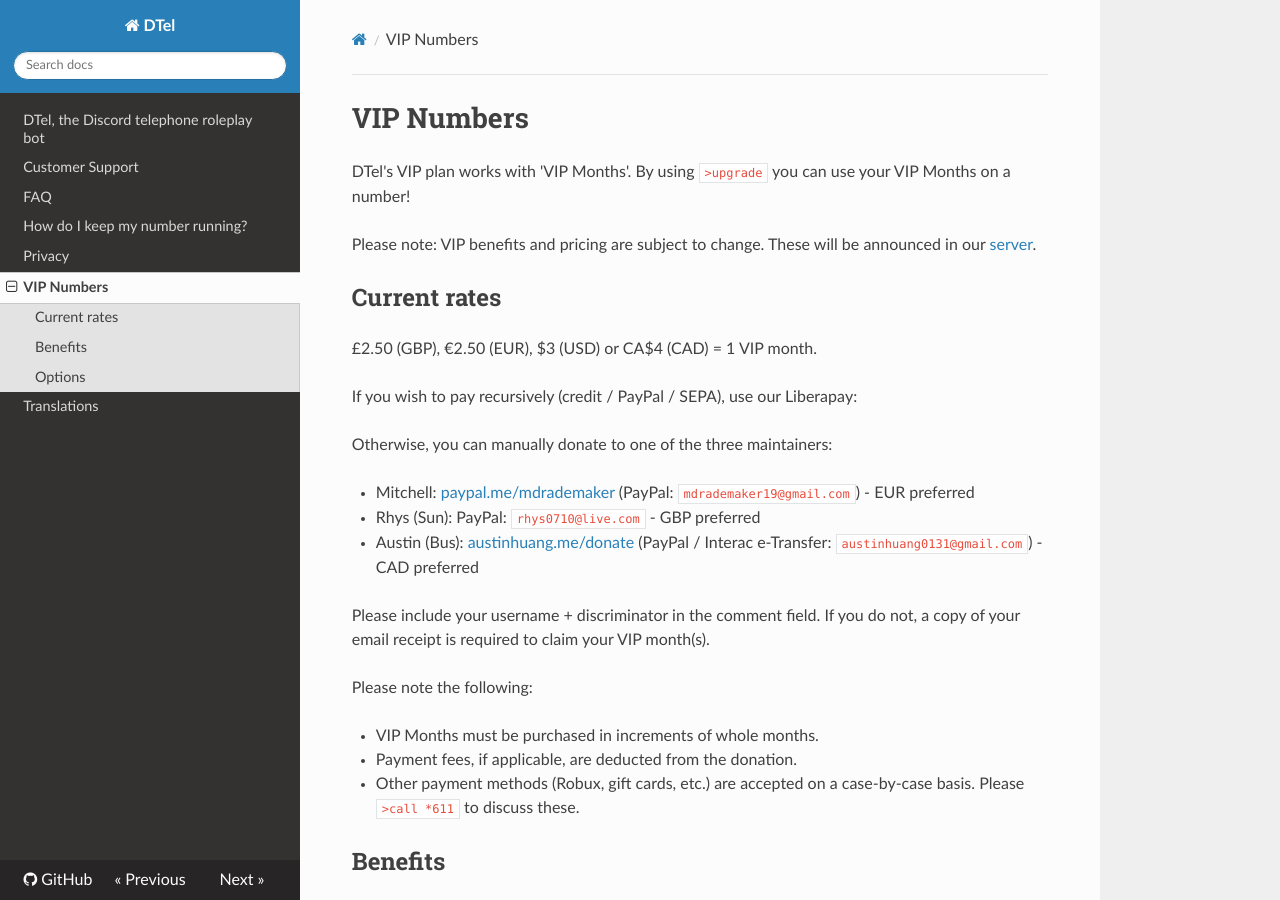
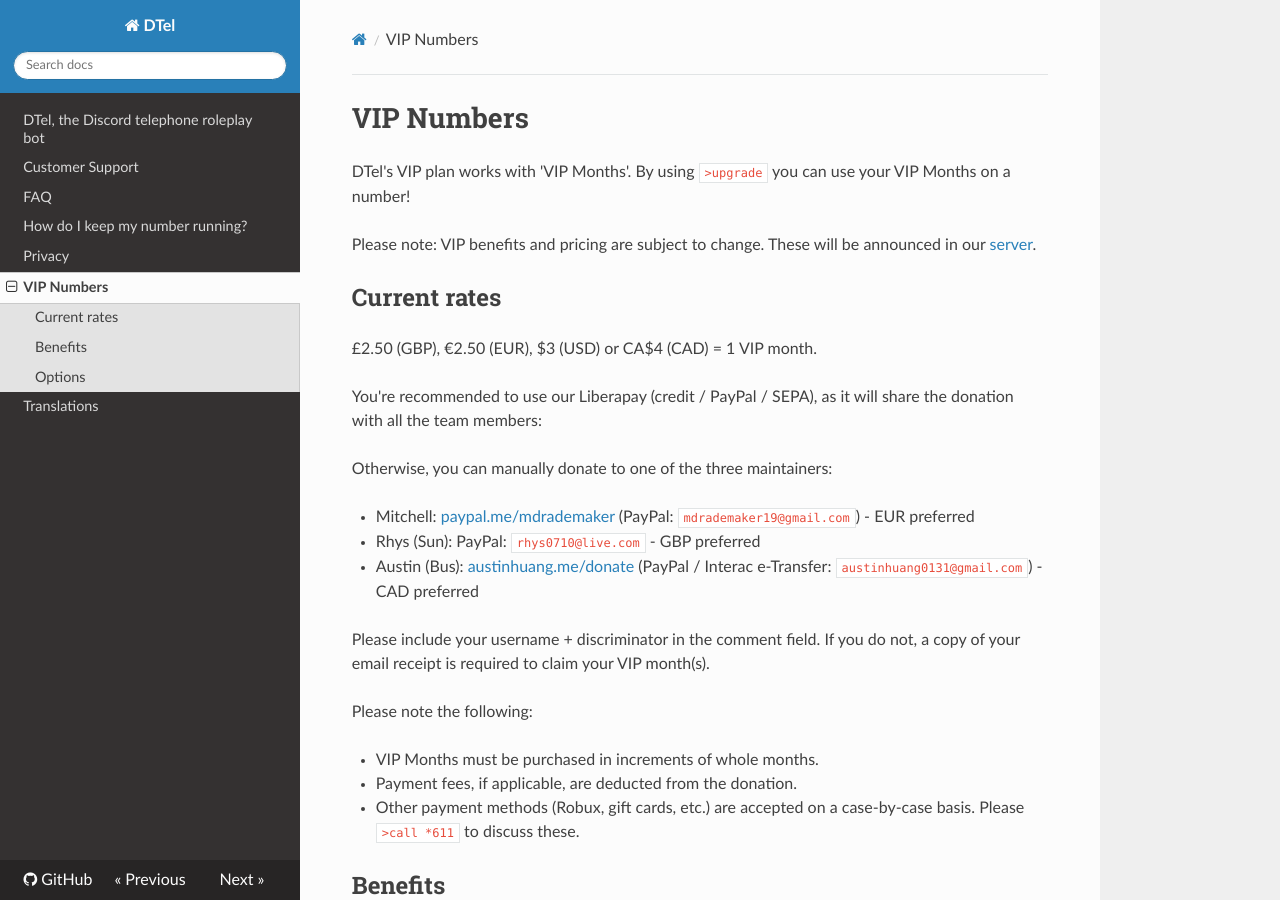
Before and after one commit to DTel-HQ/readthedocs, an MkDocs documentation site: the page built from docs/VIP-Numbers.md, in a window 1280 px wide and 900 px high. Built offline with MkDocs 1.6.1, drawn with Linux system fonts in a browser that asks for light colours; nearby versions of some CDN libraries; a script that is not in the unit is left out.

Commit message:
Update VIP-Numbers.md

```diff
--- a/docs/VIP-Numbers.md
+++ b/docs/VIP-Numbers.md
@@ -7,7 +7,7 @@ Please note: VIP benefits and pricing are subject to change. These will be annou
 ## Current rates
 £2.50 (GBP), €2.50 (EUR), $3 (USD) or CA$4 (CAD) = 1 VIP month.
 
-If you wish to pay recursively (credit / PayPal / SEPA), use our Liberapay: <script src="https://liberapay.com/DTel/widgets/button.js"></script>
+You're recommended to use our Liberapay (credit / PayPal / SEPA), as it will share the donation with all the team members: <script src="https://liberapay.com/DTel/widgets/button.js"></script>
 <noscript><a href="https://liberapay.com/DTel/donate"><img alt="Donate using Liberapay" src="https://liberapay.com/assets/widgets/donate.svg"></a></noscript>
 
 Otherwise, you can manually donate to one of the three maintainers:
```
